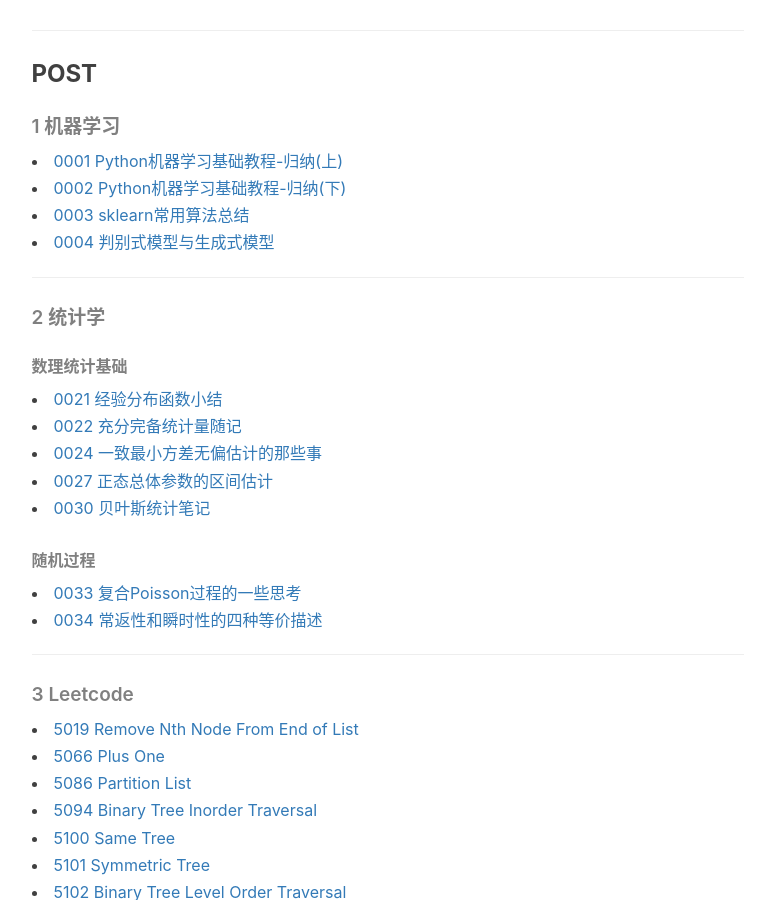
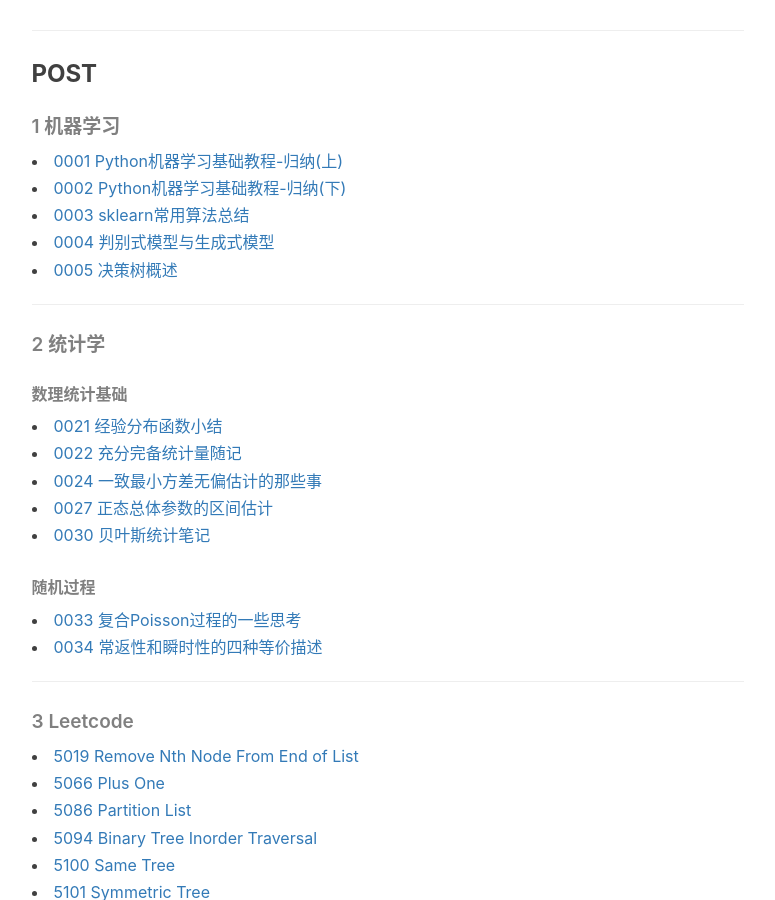
Before and after one commit to ZaccWu/ZaccWu.github.io, a Jekyll site: the page built from post list.html, in a window 1280 px wide and 900 px high, scrolled down 579 px. Shown: the whole window, without its empty margins (136-911 px from the left). Built offline with Jekyll 4.4.1, drawn with Linux system fonts in a browser that asks for light colours; nearby versions of some CDN libraries; comment, search, counter and statistics services are not loaded.

Commit message:
Update post list.html

```diff
--- a/post list.html
+++ b/post list.html
@@ -27,6 +27,7 @@
     <li><a href="https://tinky2013.github.io/2019/04/09/Python%E6%9C%BA%E5%99%A8%E5%AD%A6%E4%B9%A0%E5%9F%BA%E7%A1%80%E6%95%99%E7%A8%8B-%E5%BD%92%E7%BA%B3(%E4%B8%8B)/">0002 Python机器学习基础教程-归纳(下)</a> </li>
     <li><a href="https://tinky2013.github.io/2019/08/04/sklearn%E5%B8%B8%E7%94%A8%E7%AE%97%E6%B3%95%E6%80%BB%E7%BB%93/">0003 sklearn常用算法总结</a></li>
     <li><a href="https://tinky2013.github.io/2019/07/11/%E5%88%A4%E5%88%AB%E5%BC%8F%E6%A8%A1%E5%9E%8B%E4%B8%8E%E7%94%9F%E6%88%90%E5%BC%8F%E6%A8%A1%E5%9E%8B/">0004 判别式模型与生成式模型</a></li>
+    <li><a href="https://tinky2013.github.io/2019/08/29/%E5%86%B3%E7%AD%96%E6%A0%91%E6%A6%82%E8%BF%B0/">0005 决策树概述</a></li>
 
     <hr>
     <h5>2 统计学</h5>
```
